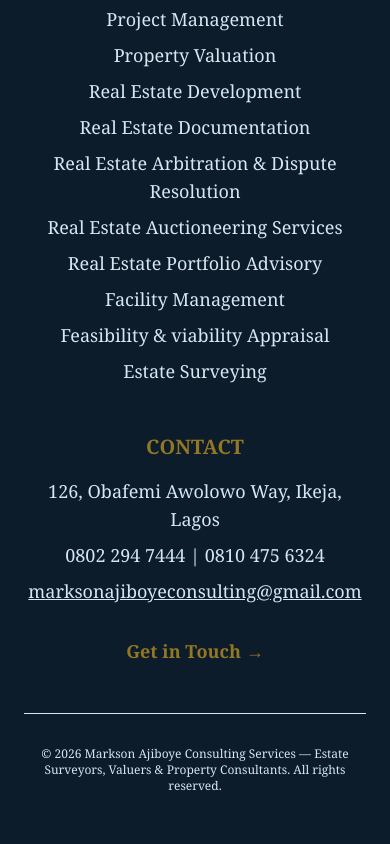
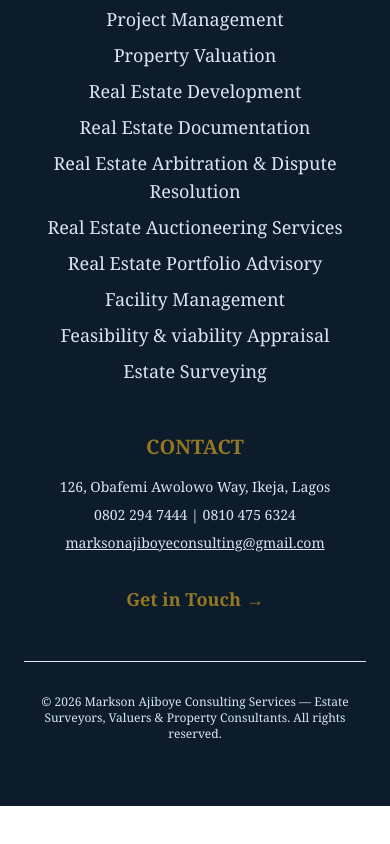
Before and after one commit to Elijah13-web/Estate, a React (Vite) app: page /contact in a window 390 px wide. Shown: the part 2341-3185 px from the top of the page. After the commit the page ends 3147 px from the top, so only its background shows below. Built offline with nearby package versions, Linux system fonts and the light colour scheme.

Commit message:
footer commit

```diff
--- a/src/components/Footer.jsx
+++ b/src/components/Footer.jsx
@@ -46,7 +46,7 @@
             <h4 className="text-xl font-semibold uppercase  text-[#937723]">
               Contact
             </h4>
-            <ul className="space-y-2 md:text-lg text-lg text-[#d7e6f0]">
+            <ul className="space-y-2 md:text-lg text-sm text-[#d7e6f0]">
               <li>126, Obafemi Awolowo Way, Ikeja, Lagos</li>
               <li>0802 294 7444 | 0810 475 6324</li>
               <li>
```
